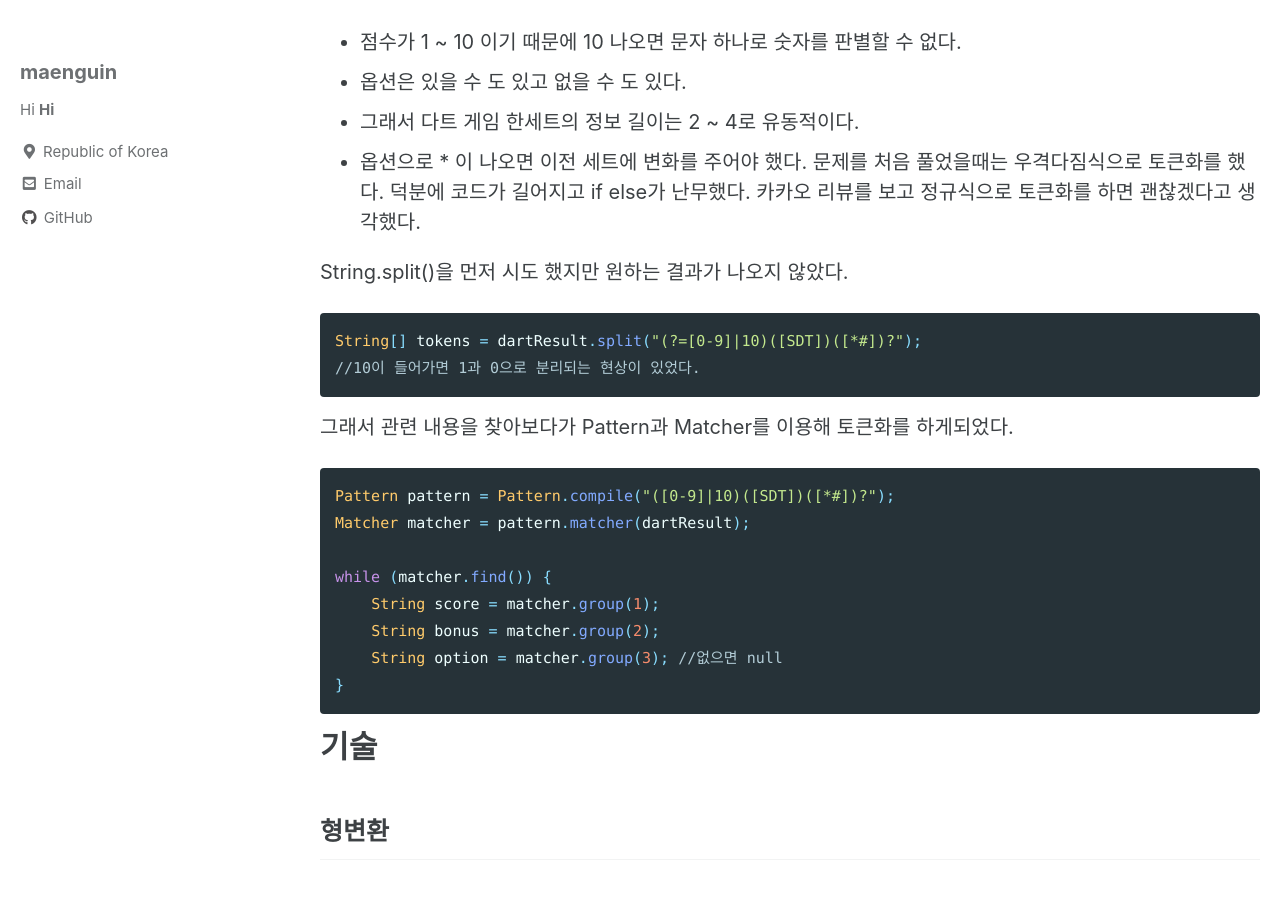
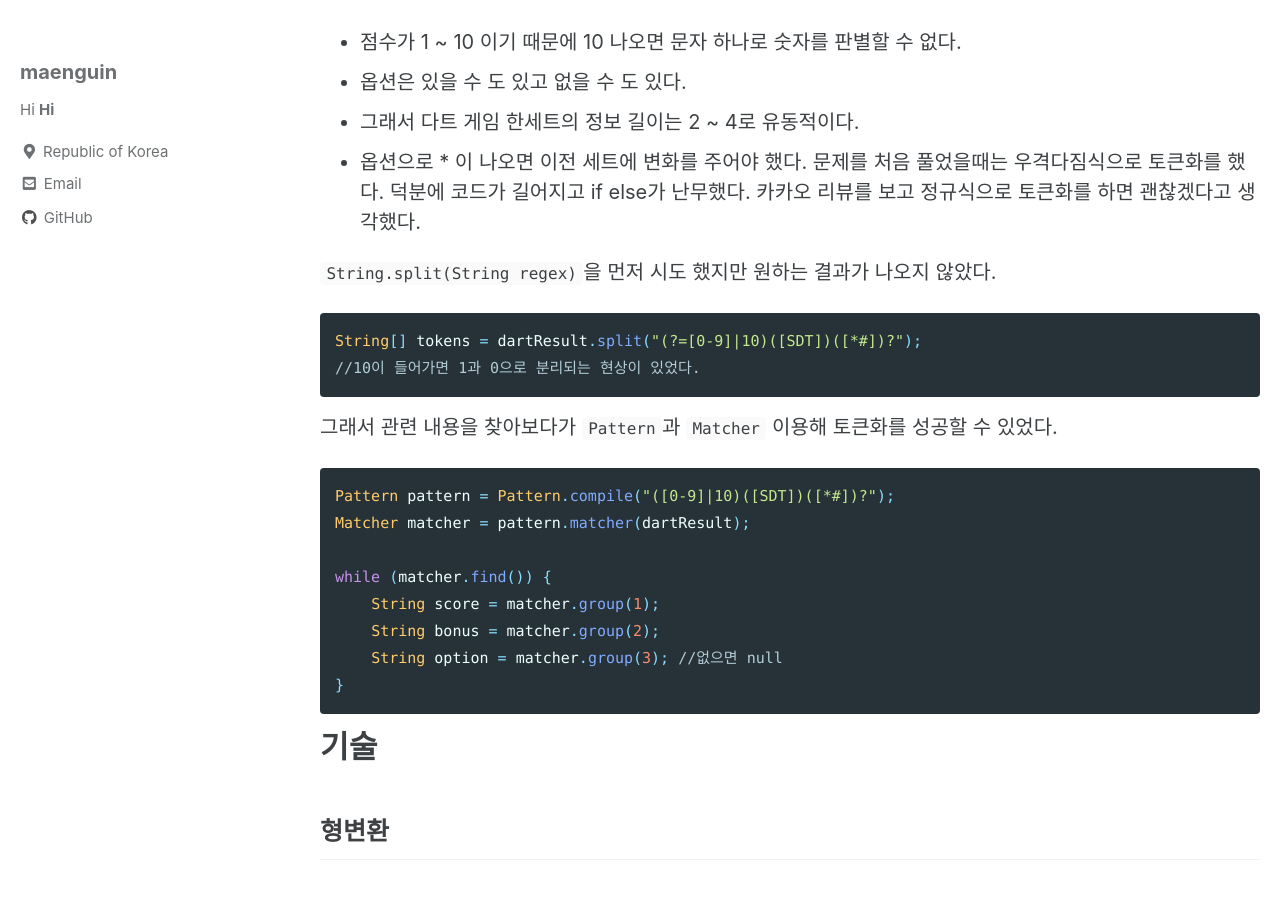
Before and after one commit to maenguin/maenguin.github.io, a Jekyll site: the page built from _posts/2020-12-01-algorithm-study.md, in a window 1280 px wide and 900 px high, scrolled down 1188 px. Built offline with Jekyll 4.4.1, drawn with Linux system fonts in a browser that asks for light colours; cached includes are drawn as plain includes.

Commit message:
Update 2020-12-01-algorithm-study.md

````diff
--- a/_posts/2020-12-01-algorithm-study.md
+++ b/_posts/2020-12-01-algorithm-study.md
@@ -45,12 +45,12 @@ tags:
 문제를 처음 풀었을때는 우격다짐식으로 토큰화를 했다. 덕분에 코드가 길어지고 if else가 난무했다.
 카카오 리뷰를 보고 정규식으로 토큰화를 하면 괜찮겠다고 생각했다.
 
-String.split()을 먼저 시도 했지만 원하는 결과가 나오지 않았다.
+`String.split(String regex)`을 먼저 시도 했지만 원하는 결과가 나오지 않았다.
 ```java
 String[] tokens = dartResult.split("(?=[0-9]|10)([SDT])([*#])?");
 //10이 들어가면 1과 0으로 분리되는 현상이 있었다.
 ```
-그래서 관련 내용을 찾아보다가 Pattern과 Matcher를 이용해 토큰화를 하게되었다.
+그래서 관련 내용을 찾아보다가 `Pattern`과 `Matcher` 이용해 토큰화를 성공할 수 있었다.
 ```java
 Pattern pattern = Pattern.compile("([0-9]|10)([SDT])([*#])?");
 Matcher matcher = pattern.matcher(dartResult);
````
